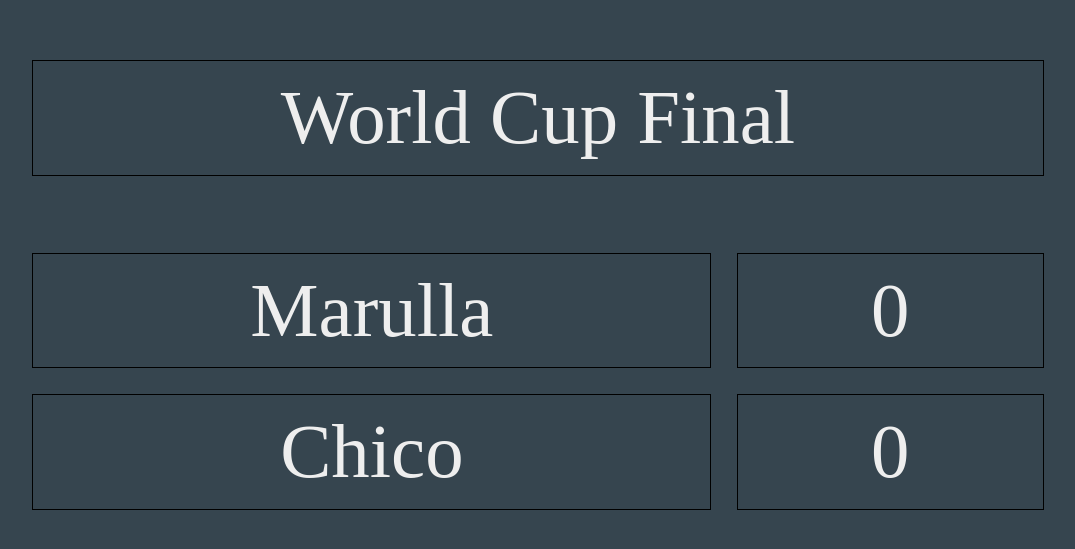
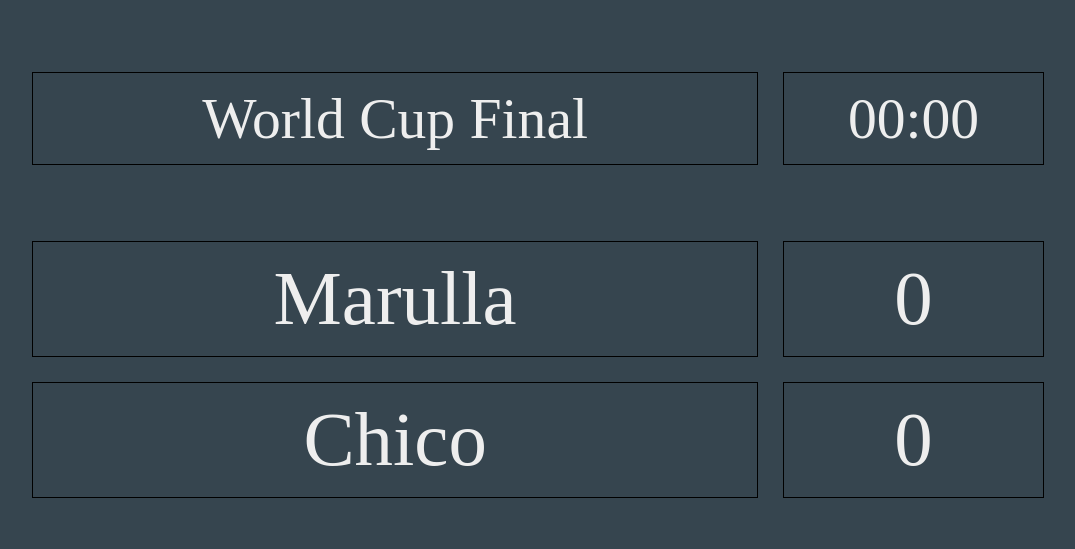
Before and after one commit to ilmaruk/scoreboard, a React (Create React App) app: page / in a window 1280 px wide. Shown: the part 123-672 px from the top of the page, without its empty margins (102-1177 px from the left). Built offline with nearby package versions, Linux system fonts and the light colour scheme; a web font is replaced by a local one.

Commit message:
Score and Clock functions.

```diff
--- a/src/clock.ts
+++ b/src/clock.ts
@@ -2,6 +2,43 @@ export interface Clock {
     startedAt: number;
     offset: number;
     accumulated: number;
+}
+
+export type NowFn = () => number;
+
+export const clockNow = (): number => {
+    return new Date().getTime();
+}
+
+export const clockInit = (): Clock => {
+    return { startedAt: 0, offset: 0, accumulated: 0 };
+}
+
+export const clockToggle = (clock: Clock): Clock => {
+    if (!clockIsRunning(clock)) {
+        // The clock is turned off, so turn it on
+        return { ...clock, startedAt: clockNow() };
+      } else {
+        // The clock is turned on, so turn it off
+        if (window.confirm('Reset the clock?')) {
+          return clockInit();
+        } else {
+          return { ...clock, startedAt: 0, offset: clock.accumulated };
+        }
+      }
+
+}
+
+export const clockIsRunning = (clock: Clock): boolean => {
+    return clock.startedAt > 0;
+}
+
+export const clockUpdate = (clock: Clock): Clock => {
+    return { ...clock, accumulated: clock.offset + clockNow() - clock.startedAt };
+}
+
+export const clockFormat = (clock: Clock): string => {
+    return formatTime(clock);
 }
 
 /**
--- a/src/layouts/subbuteo/Subbuteo.tsx
+++ b/src/layouts/subbuteo/Subbuteo.tsx
@@ -1,39 +1,51 @@
 import './subbuteo.css';
-import {Match} from "../../models/match";
-import {useState} from "react";
+import { Match } from "../../models/match";
+import { useState, useEffect } from "react";
+import { scoreInit, scoreGoal } from '../../score';
+import { clockInit, clockFormat, clockToggle, clockUpdate, clockIsRunning } from '../../clock';
 
 export const Subbuteo = ({ match }: { match: Match }) => {
-    const [ score, setScore ] = useState({ home: 0, away: 0 } as { [key: string]: number });
-    const [ last, setLast ] = useState('');
+    const [score, setScore] = useState(scoreInit());
+    const [clock, setClock] = useState(clockInit());
 
-    const goFullscreen = async (fullScreen: boolean | undefined) => {
+    let timer: NodeJS.Timeout;
+
+    const goFullscreen = async (fullScreen: boolean | undefined): Promise<void> => {
         if (!fullScreen) {
             return;
         }
         await document.documentElement.requestFullscreen();
     }
 
-    const goal = (who: string): void => {
-        setScore({ ...score, [who]: score[who] + 1 });
-        setLast(who);
+    const resetScore = (): void => {
+        if (window.confirm('Reset the score?')) {
+            setScore(scoreInit());
+        }
     }
 
-    const resetScore = () => {
-        setScore({ home: 0, away: 0 });
-    }
+    useEffect(() => {
+        if (!clockIsRunning(clock)) {
+          return;
+        }
+        timer = setTimeout(() => {
+          setClock(clockUpdate(clock));
+        }, 1000);
+        return () => clearTimeout(timer);
+      }, [clock]);
 
     return (
         <>
             <div className="row">
                 <div className="cell title" onClick={() => goFullscreen(match.fullScreen) }>{match.title}</div>
+                <div className="cell clock" onClick={() => setClock(clockToggle(clock)) }>{clockFormat(clock)}</div>
             </div>
             <div className="row">
                 <div className="cell team">{match.homeTeam.name}</div>
-                <div className="cell score" onClick={() => goal('home')} onDoubleClick={resetScore}><span className={last === 'home' ? 'last' : ''}>{score.home}</span></div>
+                <div className="cell score" onClick={() => setScore(scoreGoal(score, 'home'))} onDoubleClick={resetScore}><span className={score.last === 'home' ? 'last' : ''}>{score.home}</span></div>
             </div>
             <div className="row">
                 <div className="cell team">{match.awayTeam.name}</div>
-                <div className="cell score" onClick={() => goal('away')}><span className={last === 'away' ? 'last' : ''}>{score.away}</span></div>
+                <div className="cell score" onClick={() => setScore(scoreGoal(score, 'away'))} onDoubleClick={resetScore}><span className={score.last === 'away' ? 'last' : ''}>{score.away}</span></div>
             </div>
         </>
     );
--- a/src/layouts/subbuteo/subbuteo.css
+++ b/src/layouts/subbuteo/subbuteo.css
@@ -1,20 +1,27 @@
 @font-face {
   font-family: "Dot Matrix";
   src: url("//db.onlinewebfonts.com/t/64d5e919dd297465bd1e912b404a8576.eot");
-    src: url("//db.onlinewebfonts.com/t/64d5e919dd297465bd1e912b404a8576.eot?#iefix") format("embedded-opentype"),
-    url("//db.onlinewebfonts.com/t/64d5e919dd297465bd1e912b404a8576.woff2") format("woff2"),
-    url("//db.onlinewebfonts.com/t/64d5e919dd297465bd1e912b404a8576.woff") format("woff"),
-    url("//db.onlinewebfonts.com/t/64d5e919dd297465bd1e912b404a8576.ttf") format("truetype"),
-    url("//db.onlinewebfonts.com/t/64d5e919dd297465bd1e912b404a8576.svg#Dot Matrix") format("svg");
+  src: url("//db.onlinewebfonts.com/t/64d5e919dd297465bd1e912b404a8576.eot?#iefix")
+      format("embedded-opentype"),
+    url("//db.onlinewebfonts.com/t/64d5e919dd297465bd1e912b404a8576.woff2")
+      format("woff2"),
+    url("//db.onlinewebfonts.com/t/64d5e919dd297465bd1e912b404a8576.woff")
+      format("woff"),
+    url("//db.onlinewebfonts.com/t/64d5e919dd297465bd1e912b404a8576.ttf")
+      format("truetype"),
+    url("//db.onlinewebfonts.com/t/64d5e919dd297465bd1e912b404a8576.svg#Dot Matrix")
+      format("svg");
 }
 
-html, body, #root {
+html,
+body,
+#root {
   height: 100%;
 }
 
 body {
   background-color: #36454f;
-    font-family: 'Dot Matrix', serif;
+  font-family: "Dot Matrix", serif;
   color: #eee;
   font-size: 6vw;
 }
@@ -42,19 +49,31 @@ body {
 }
 
 .title {
-    width: 100%;
+  width: 75%;
   margin-bottom: 4vw;
 }
 
+.clock {
+  width: 25%;
+}
+
+.title,
+.clock {
+  margin-bottom: 4vw;
+  font-size: 4.5vw;
+}
+
 .team {
-    width: 70%;
+  width: 75%;
 }
 
 .score {
-    width: 30%;
+  width: 25%;
 }
 
-.title, .score {
+.title,
+.clock,
+.score {
   cursor: pointer;
 }
 
--- a/src/score.ts
+++ b/src/score.ts
@@ -1,6 +1,17 @@
 export interface Score {
     home: number;
     away: number;
+    last?: string;
+}
+
+type Side = 'home' | 'away';
+
+export const scoreInit = (): Score => {
+    return { home: 0, away: 0 };
+}
+
+export const scoreGoal = (score: Score, who: Side): Score => {
+    return { ...score, [who]: score[who] + 1, last: who };
 }
 
 export const formatScore = (score: Score): string => {
```
Lines whose indentation alone changed are shown as unchanged.
